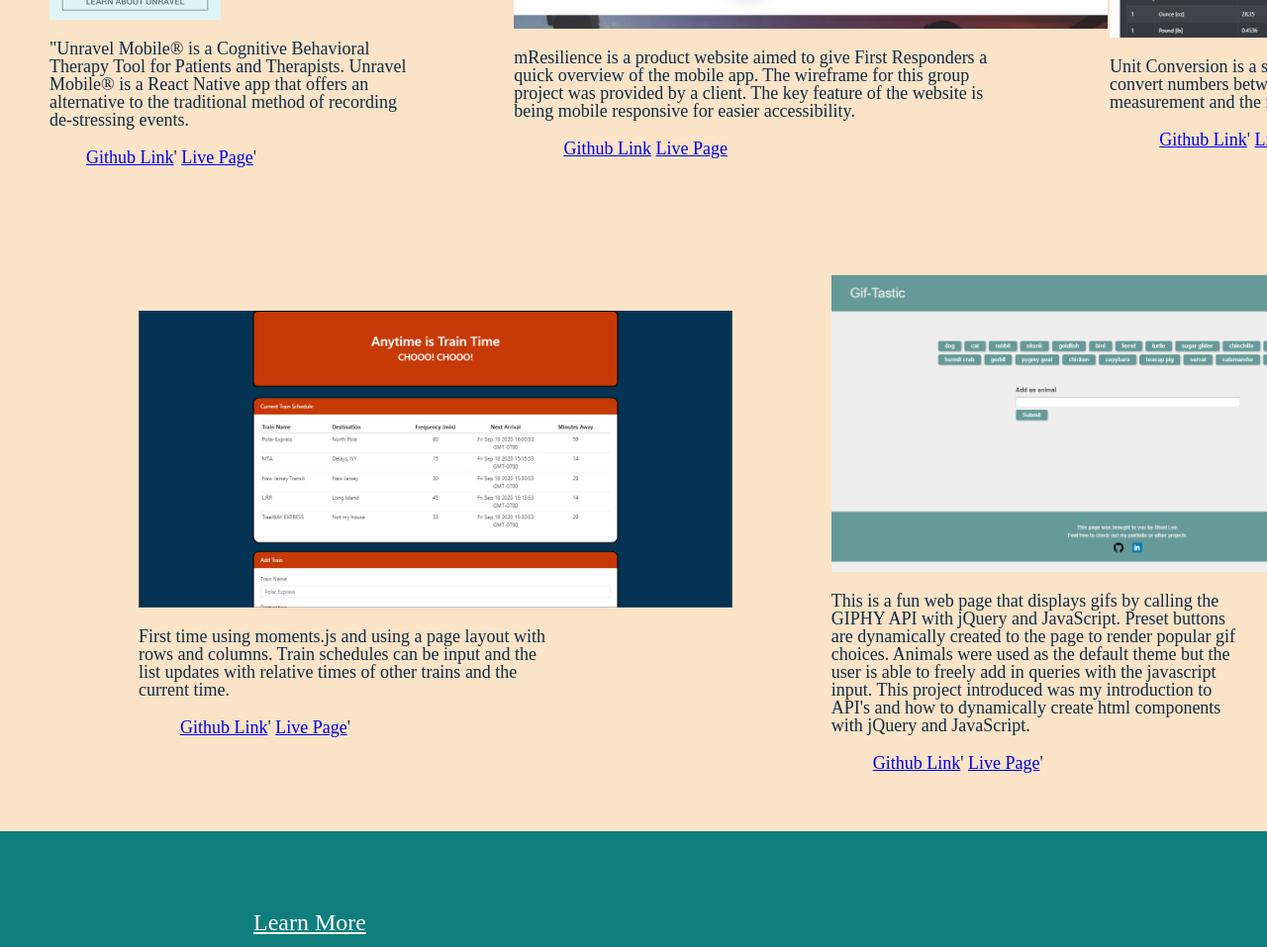
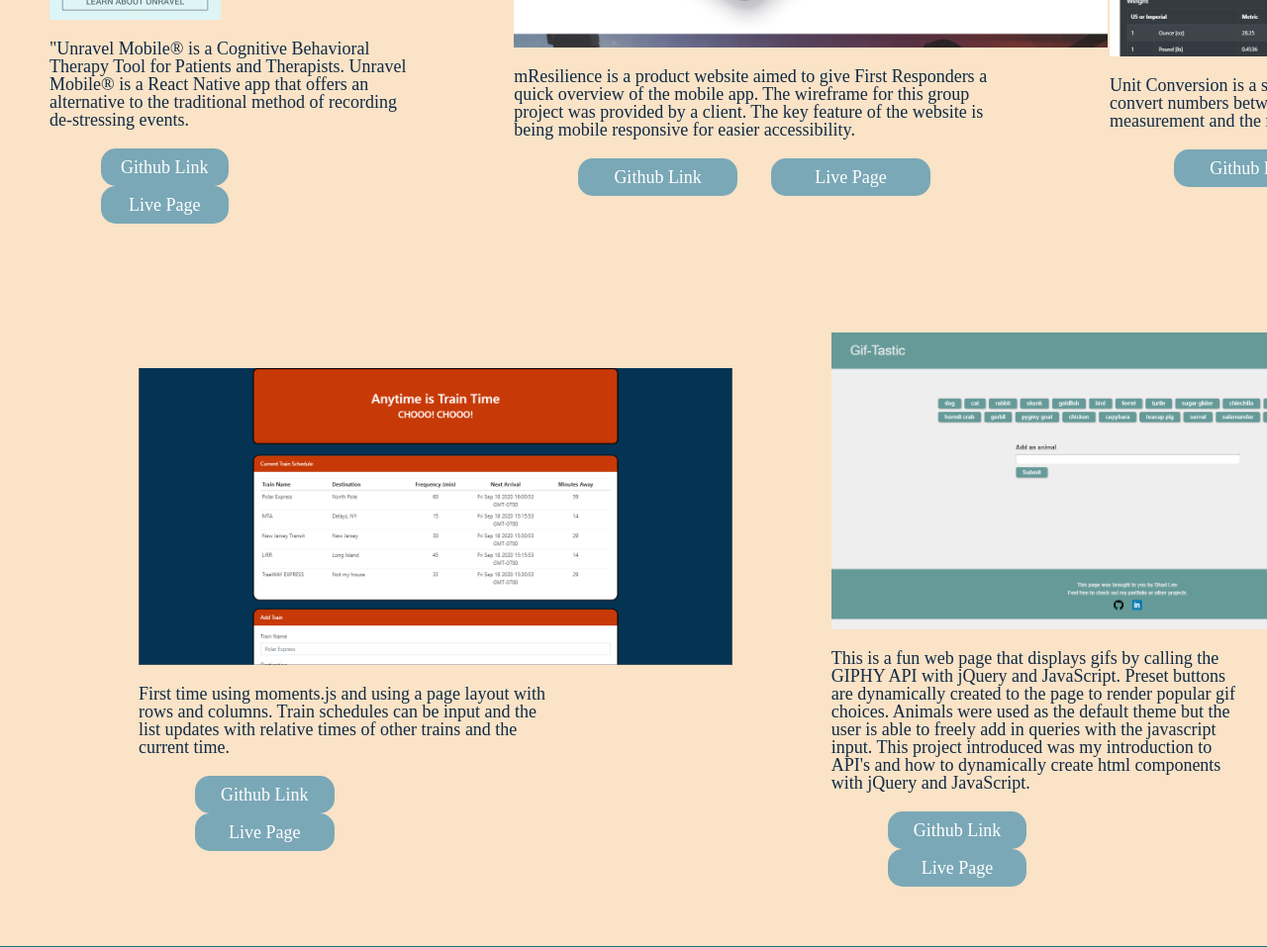
Before and after one commit to sl8305/efficient-portfolio, a plain HTML site: page index.html in a window 1280 px wide. Shown: the part 1120-2077 px from the top of the page at 99% size. Drawn offline with Linux system fonts and the light colour scheme.

Commit message:
customized the project buttons

```diff
--- a/index.html
+++ b/index.html
@@ -25,7 +25,7 @@
     <body>
 
         <!-- /// Header /// -->
-        <div class='topNav row bColor1'>
+        <div class='topNav bColor1'>
             <a href='#'><img src='images/logo-android-chrome-512x512.png' class='icon'></a>
             <a href='https://github.com/sl8305'><img src='images/githubIcon.svg' class='icon'</a>
             <a href='https://www.linkedin.com/in/shad-lee-724621162/'><img src='images/linkedIn.png' class='icon'></a>
@@ -61,8 +61,8 @@
                         <img src='images/unravelSmall.jpg' class='cardImg'>
                         <p>"Unravel Mobile® is a Cognitive Behavioral Therapy Tool for Patients and Therapists.  Unravel Mobile® is a React Native app that offers an alternative to the traditional method of recording de-stressing events.</p>
                         <div class='btnGroup'>
-                            <a class='gitBtn' href='https://github.com/Unravel-Mobile/Unravel'>Github Link</a>'
-                            <a class='liveBtn' href='https://exp.host/@sl8305/UnravelApp'>Live Page</a>'
+                            <a href='https://github.com/Unravel-Mobile/Unravel'>Github Link</a>
+                            <a href='https://exp.host/@sl8305/UnravelApp'>Live Page</a>
 
                         </div>
                     </div>
@@ -71,8 +71,8 @@
                         <img src='images/mRes.PNG' class='cardImg'>
                         <p>mResilience is a product website aimed to give First Responders a quick overview of the mobile app. The wireframe for this group project was provided by a client. The key feature of the website is being mobile responsive for easier accessibility.</p>
                         <div class='btnGroup'>
-                            <a class='gitBtn' href='https://github.com/sl8305/mResilience'>Github Link</a>
-                            <a class='liveBtn' href='https://sl8305.github.io/mResilience'>Live Page</a>
+                            <a href='https://github.com/sl8305/mResilience'>Github Link</a>
+                            <a href='https://sl8305.github.io/mResilience'>Live Page</a>
                         </div>
                     </div>
 
@@ -81,8 +81,8 @@
                         <p>Unit Conversion is a single page React website, designed to help you convert numbers between the U.S. Customary systems of measurement and the metric system.</p>
 
                         <div class='btnGroup'>
-                            <a class='gitBtn' href='https://github.com/sl8305/Conversion-Page'>Github Link</a>'
-                            <a class='liveBtn' href='https://sl8305.github.io/Conversion-Page/'>Live Page</a>'
+                            <a href='https://github.com/sl8305/Conversion-Page'>Github Link</a>
+                            <a href='https://sl8305.github.io/Conversion-Page/'>Live Page</a>
                         </div>
                     </div>
 
@@ -93,8 +93,8 @@
                     <img src='images/trainScheduler.PNG' class='cardImg'>
                     <p>First time using moments.js and using a page layout with rows and columns. Train schedules can be input and the list updates with relative times of other trains and the current time.</p>
                     <div class='btnGroup'>
-                        <a class='gitBtn' href='https://github.com/sl8305/train-scheduler'>Github Link</a>'
-                        <a class='liveBtn' href='https://sl8305.github.io/train-scheduler'>Live Page</a>'
+                        <a href='https://github.com/sl8305/train-scheduler'>Github Link</a>
+                        <a href='https://sl8305.github.io/train-scheduler'>Live Page</a>
                     </div>
                 </div>
 
@@ -102,8 +102,8 @@
                     <img src='images/gifTastic.PNG' class='cardImg'>
                     <p>This is a fun web page that displays gifs by calling the GIPHY API with jQuery and JavaScript. Preset buttons are dynamically created to the page to render popular gif choices. Animals were used as the default theme but the user is able to freely add in queries with the javascript input. This project introduced was my introduction to API's and how to dynamically create html components with jQuery and JavaScript.</p>
                     <div class='btnGroup'>
-                        <a class='gitBtn' href='https://github.com/sl8305/GifTastic'>Github Link</a>'
-                        <a class='liveBtn' href='https://sl8305.github.io/GifTastic/'>Live Page</a>'
+                        <a href='https://github.com/sl8305/GifTastic'>Github Link</a>
+                        <a href='https://sl8305.github.io/GifTastic/'>Live Page</a>
                     </div>
                 </div>
             </div>
@@ -133,7 +133,7 @@
         </div>
 
         <!-- /// Footer /// -->
-        <div class='footer row bColor1'>
+        <div class='footer bColor1'>
             <a href='#'><img src='images/logo-android-chrome-512x512.png' class='icon'></a>
             <a href='https://github.com/sl8305'><img src='images/githubIcon.svg' class='icon'></a>
             <a href='https://www.linkedin.com/in/shad-lee-724621162/'><img src='images/linkedIn.png' class='icon'></a>
--- a/styles.css
+++ b/styles.css
@@ -1,25 +1,59 @@
-
 .topNav, .footer {
     padding: 10px;
-}
-
-.row {
     display: flex;
     flex-direction: row;
 }
-
 .topNav a, .footer a {
     margin: auto;
 }
 
+/* General Use class */
 .marginAuto {
     margin: auto;
 }
 
+
+/* Background and Text color sets */
+.bColor1 {
+    background-color: #363537;
+}
+.bColor2 {
+    background-color: #107E7D;
+    color:white;
+    font-size: x-large;
+}
+.bColor3 {
+    background-color: #FAE3C6;
+    color: #112A46;
+    font-size: large;
+}
+
+/* Images and icons */
+#myImg {
+    width: 600px;
+    padding: 100 0;
+}
+.icon {
+    height:50px;
+    padding: 10px;
+}
+.cardImg {
+    max-height: 300px;
+    max-width: 600px;
+    align-content: center;
+}
+
+
+.introduction {
+    display: inline-flex;
+    padding-bottom: 50px;
+}
+
+
+/* About Section */
 .about {
     width: 40%;
 }
-
 .about h1 {
     font-size: 70px;
 }
@@ -31,85 +65,48 @@
     padding: 10 0;
 }
 
-
-
-.bColor1 {
-    background-color: #363537;
-}
-
-.bColor2 {
-    background-color: #107E7D;
-    color:white;
-    font-size: x-large;
-}
-
-.bColor3 {
-    background-color: #FAE3C6;
-    color: #112A46;
-    font-size: large;
-}
-
-.icon {
-    height:50px;
-    padding: 10px;
-}
-
-#myImg {
-    width: 600px;
-    padding: 100 0;
-}
-
-
-.introduction {
-    display: inline-flex;
-    padding-bottom: 50px;;
-}
-
+/* Project Section */
 .projects{
     display: inline-flex;
 }
-
-
-
-.cardImg {
-    max-height: 300px;
-    max-width: 600px;
-    align-content: center;
+.projCard {
+    padding: 50px;
+    margin: auto;
+    width: 30%;
 }
-
+.projCard p {
+    padding: 20 0 10 0;
+}
+/* Project Card Button Groups */
 .btnGroup {
     width: 80%;
     padding: 10;
     margin: auto;
 }
-
-button {
-    margin: auto;
-    width: 48%;
-    padding: 5;
-    font-weight: bold;
+/* Styling for project links */
+.btnGroup a {
+    width: 30%;
+    margin: 0 15;
+    display: inline-block;
+    padding: 10px 20px;
+    text-align: center;
+    text-decoration: none;
+    border-radius: 15px;
+    outline: none;
+    color: #ffffff;
+    background-color: #7aa8b7;
 }
 
-.projCard {
-    padding: 50px;
-    margin: auto;
-    width: 30%;
-}
-
-.projCard p {
-    padding: 20 0 10 0;
-}
-
+/* Contact section */
 .contact {
     padding: 50px 20%;
 }
-
 .contact div {
     display: inline-flex;
     padding: 20 0;
 }
 
-
+/* Mobile Responsive styling */
 @media screen and (max-width: 800px) {
     #myImg {
         width: 100%;
@@ -146,4 +143,9 @@ button {
         max-width: 300px;
         align-content: center;
     }
+
+    .btnGroup a {
+        margin: 10;
+        padding: 10;
+    }
 }
```
